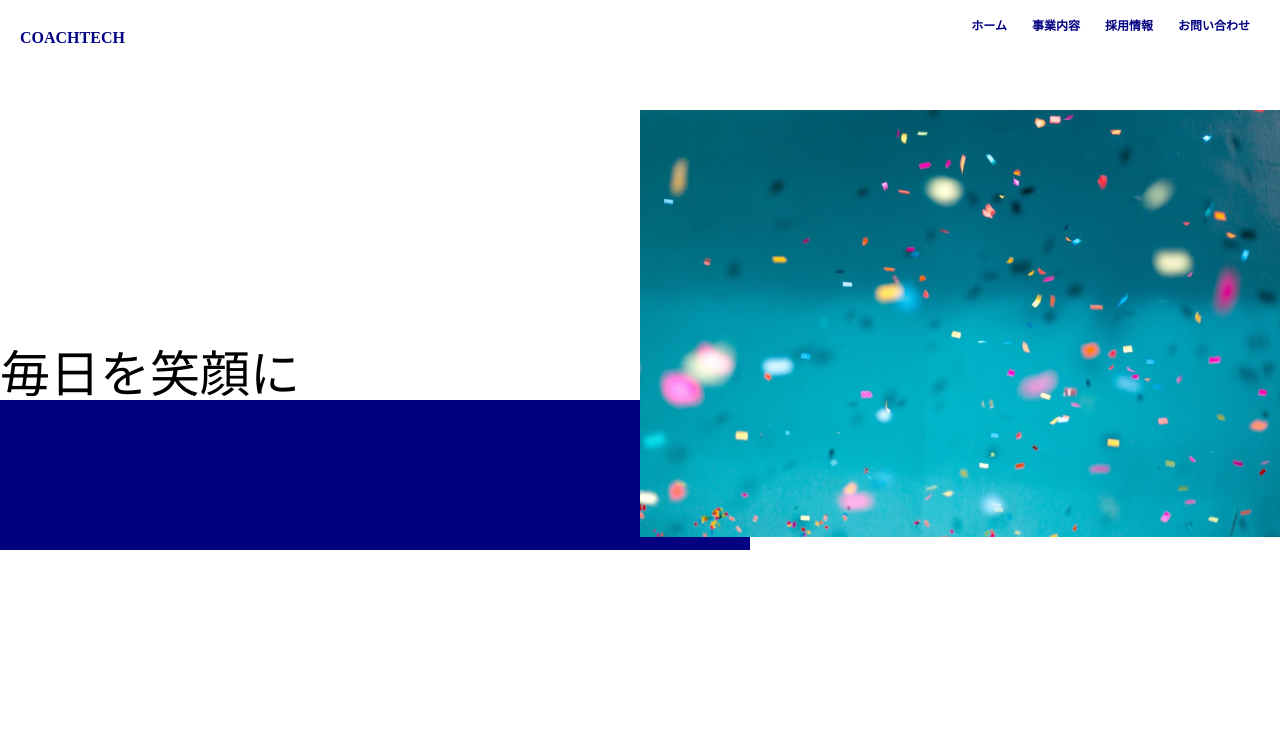
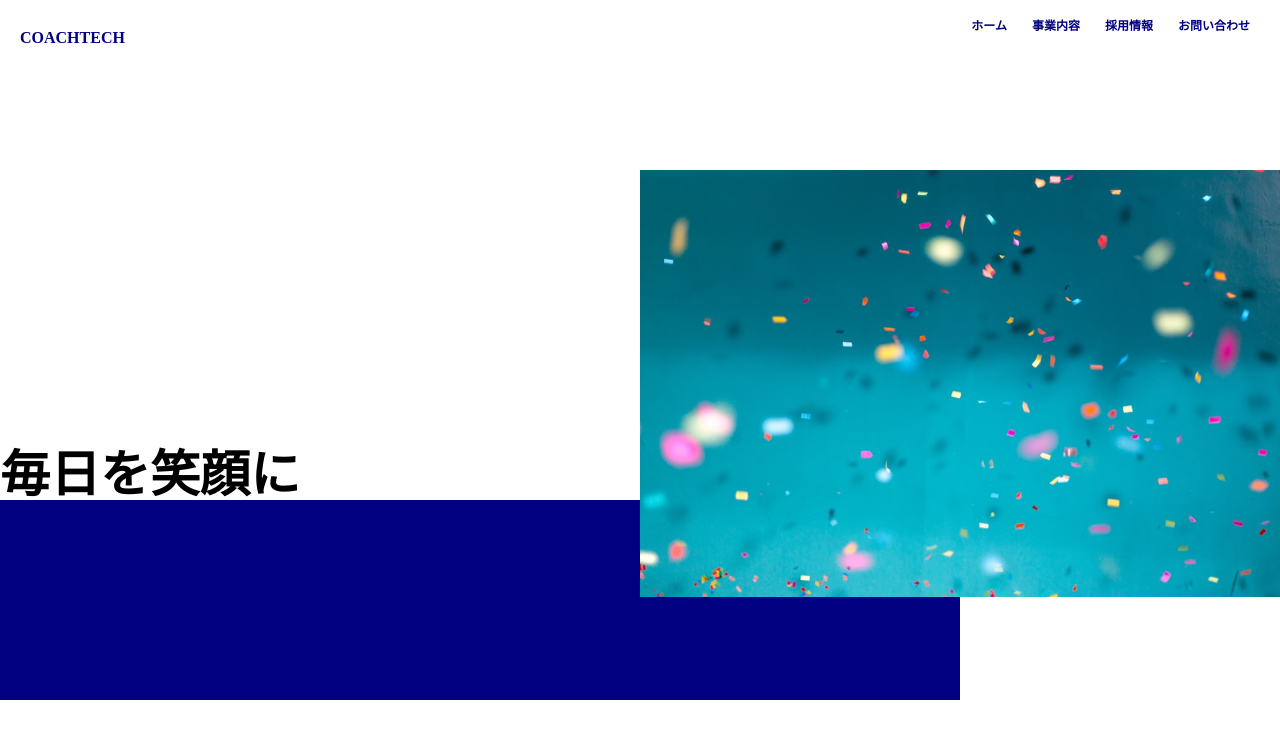
Before and after one commit to yomogi-tyannneru/-, a plain HTML site: page index.html in a window 1280 px wide. Drawn offline with Linux system fonts and the light colour scheme.

Commit message:
修正 内容が分かるコミットメッセージ

```diff
--- a/css/style.css
+++ b/css/style.css
@@ -21,23 +21,27 @@
   margin-right: 5px;
   font-weight: bold;
 }
+.txt {
+  position: relative;
+}
+.img2 {
+  width: 50%;
+  margin: 100px 0 0 auto;
+}
 .img {
-  width: 50%;
-  z-index: auto;
-  position: absolute;
-  top: 110px;
-  right: 0px;
+  width: 100%;
+  height: 100%;
 }
 .box {
-  width: 750px;
-  height: 150px;
   background: #000080;
-}
-.txt {
-  position: relative;
-  top: 280px;
+  width: 75%;
+  height: 200px;
+  position: absolute;
+  bottom: -100px;
+  z-index: -1;
 }
 h3 {
+  position: absolute;
+  bottom: 100px;
   font-size: 50px;
-  font-weight: lighter;
 }
--- a/index.html
+++ b/index.html
@@ -21,10 +21,12 @@
     </div>
   </div>
   <div class="txt">
-    <h3>毎日を笑顔に</h3>
+    <div class="img2">
+      <img src="firstview.jpeg" class="img">
+    </div>
+    <h3 class="catch-copy">毎日を笑顔に</h3>
     <div class="box"></div>
   </div>
-  <img src="firstview.jpeg" class="img">
 </body>
 
 </html>
```
